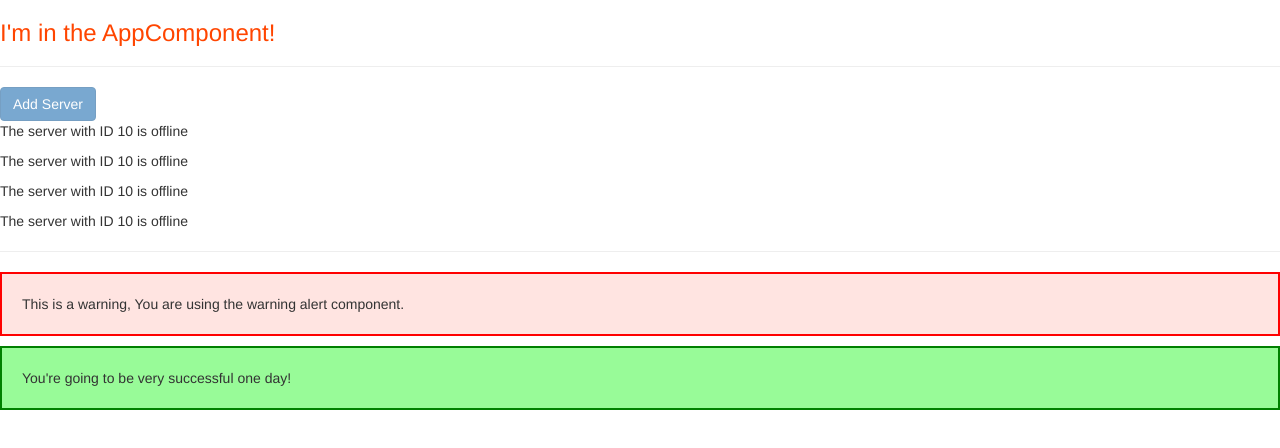
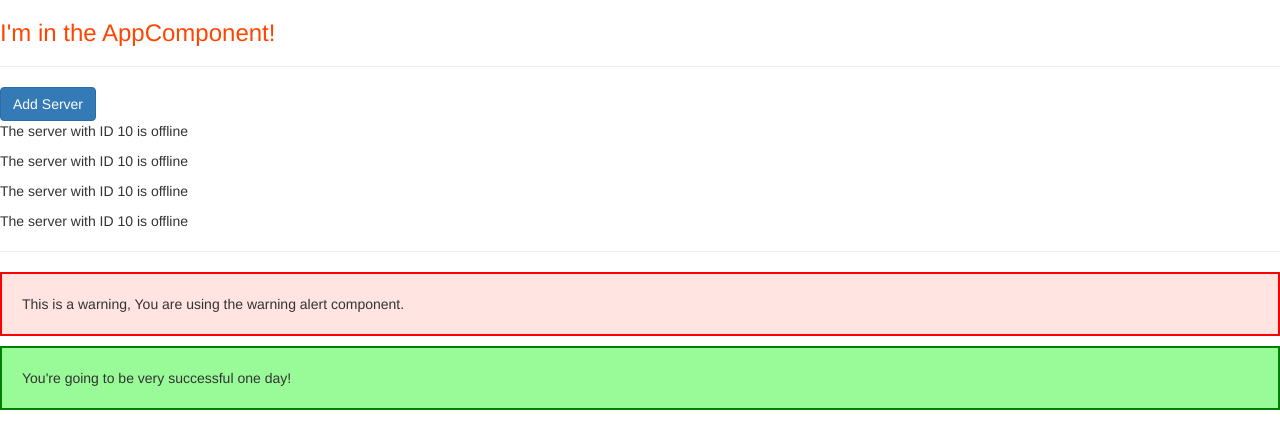
Before and after one commit to D-Coder135/First-App-Angular, an Angular app: page / in a window 1280 px wide. Shown: the top 448 px of the page. Built offline with nearby package versions, Linux system fonts and the light colour scheme.

Commit message:
use the property binding feature to bind the disabled property for the button tag

```diff
--- a/src/app/servers/servers.component.html
+++ b/src/app/servers/servers.component.html
@@ -1,4 +1,4 @@
-<button class="btn btn-primary" disabled>Add Server</button>
+<button [disabled]="!allowNewServer" class="btn btn-primary">Add Server</button>
 
 <app-server></app-server>
 <app-server></app-server>
```
